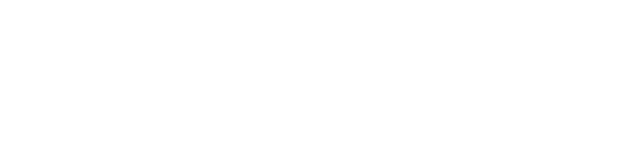
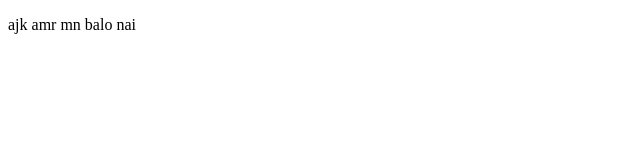
Before and after one commit to NahidHasan2kk2/my-first-repo, a plain HTML site: page index.html in a window 1280 px wide. Shown: the whole page, without its empty margins (0-640 px from the left). Drawn offline with Linux system fonts and the light colour scheme.

Commit message:
text added

```diff
--- a/index.html
+++ b/index.html
@@ -7,6 +7,7 @@
     <title>my first github repo</title>
 </head>
 <body>
+    <p>ajk amr mn balo nai</p>
 
 </body>
 </html>
```
